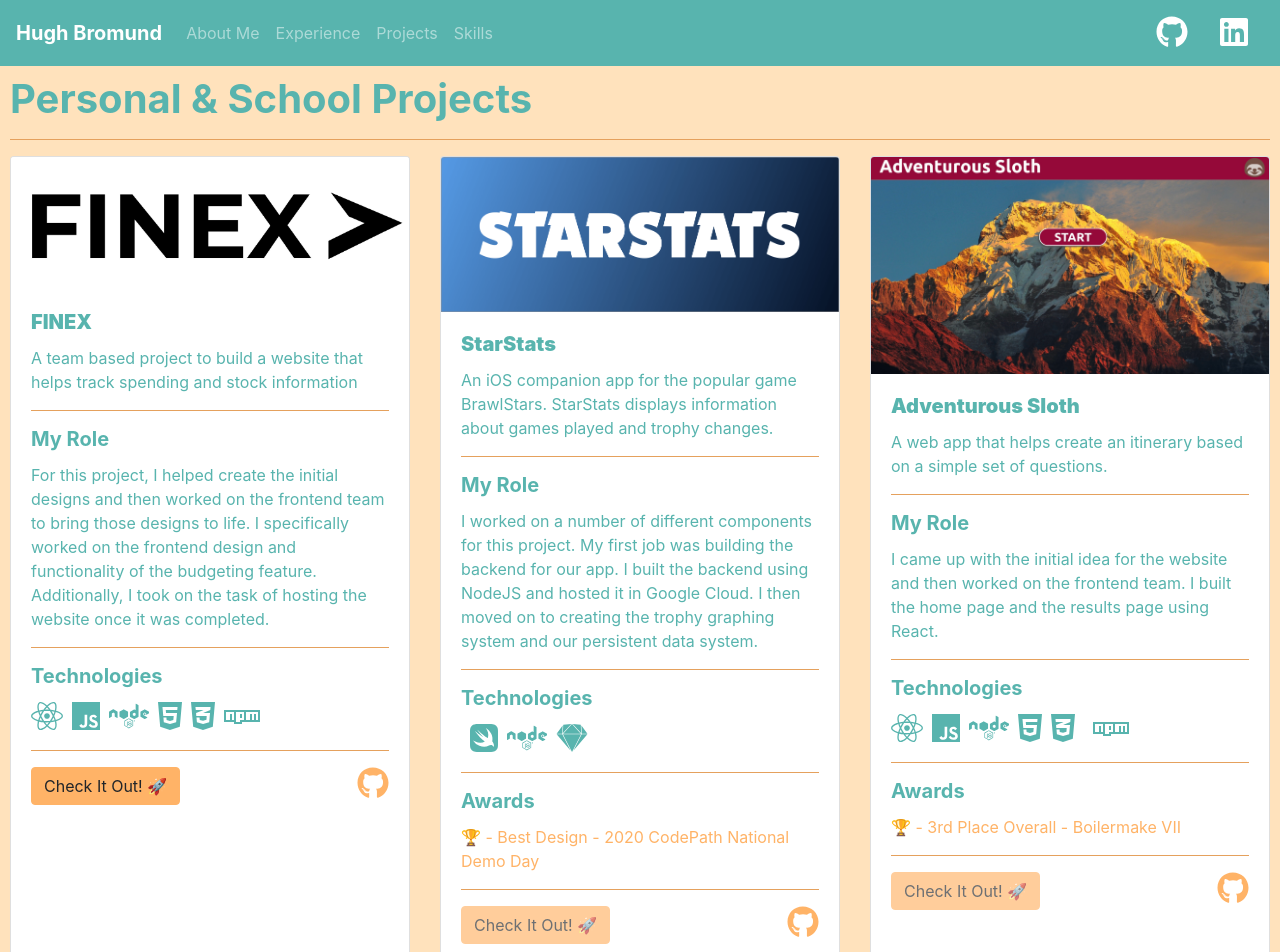
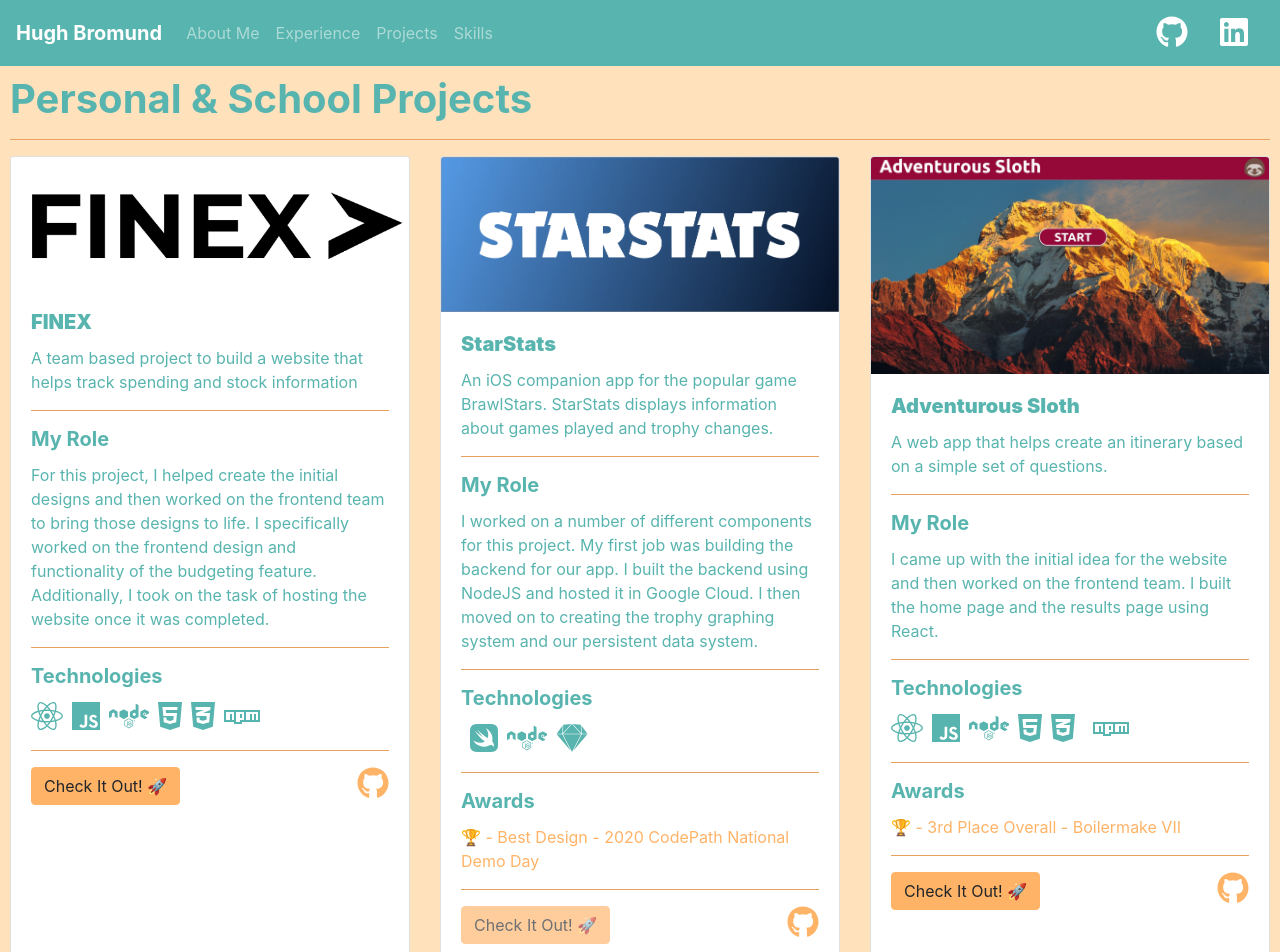
Before and after one commit to hughbromund/v2, a React (Create React App) app in the folder v2/: page /projects in a window 1280 px wide. Shown: the top 952 px of the page. Built offline with nearby package versions, Linux system fonts and the light colour scheme.

Commit message:
added link to adventurous sloth

```diff
--- a/v2/src/components/Projects/Projects.js
+++ b/v2/src/components/Projects/Projects.js
@@ -94,6 +94,7 @@
                 <hr />
                 <Button
                   target="_blank"
+                  rel="noopener noreferrer"
                   href="https://www.finex.money"
                   variant="primary"
                 >
@@ -106,6 +107,7 @@
                 <span style={{ float: "right" }}>
                   <a
                     target="_blank"
+                    rel="noopener noreferrer"
                     href="https://github.com/hughbromund/FINEX"
                   >
                     <FontAwesomeIcon
@@ -186,6 +188,7 @@
                 <Card.Text>
                   <a
                     target="_blank"
+                    rel="noopener noreferrer"
                     href="https://blog.codepath.org/codepath-hosts-first-national-virtual-demo-day/"
                   >
                     <span role="img" aria-label="trophy">
@@ -206,6 +209,7 @@
                 <span style={{ float: "right" }}>
                   <a
                     target="_blank"
+                    rel="noopener noreferrer"
                     href="https://github.com/BrawlStats-Purdue/BrawlStats"
                   >
                     <FontAwesomeIcon
@@ -306,6 +310,7 @@
                 <Card.Text>
                   <a
                     target="_blank"
+                    rel="noopener noreferrer"
                     href="https://devpost.com/software/adventurous-sloth"
                   >
                     <span role="img" aria-label="trophy">
@@ -315,7 +320,12 @@
                   </a>
                 </Card.Text>
                 <hr />
-                <Button variant="primary" disabled>
+                <Button
+                  variant="primary"
+                  target="_blank"
+                  rel="noopener noreferrer"
+                  href="https://adventurous-sloth-1.ue.r.appspot.com/"
+                >
                   {" "}
                   Check It Out!{" "}
                   <span role="img" aria-label="rocket launch">
@@ -326,6 +336,7 @@
                 <span style={{ float: "right" }}>
                   <a
                     target="_blank"
+                    rel="noopener noreferrer"
                     href="https://github.com/hughbromund/AdventurousSloth"
                   >
                     <FontAwesomeIcon
```
